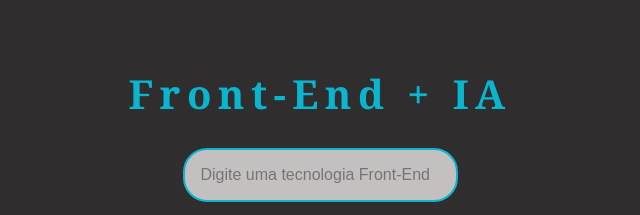
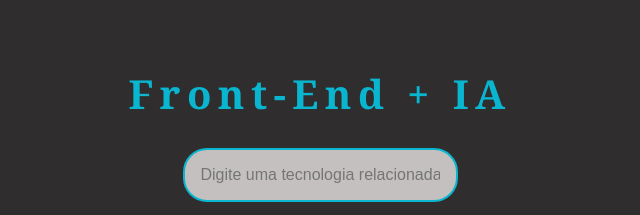
Before and after one commit to andre160295/Front-End-IA, a plain HTML site: page index.html in a window 1280 px wide. Shown: the top 215 px of the page, 320-960 px from the left. Drawn offline with Linux system fonts and the light colour scheme.

Commit message:
Update index.html

```diff
--- a/index.html
+++ b/index.html
@@ -13,7 +13,7 @@
     </header>
     <main>
         <section>
-            <input style="width: 275px;" type="text" placeholder="Digite uma tecnologia Front-End" id="campo-pesquisa">
+            <input style="width: 275px;" type="text" placeholder="Digite uma tecnologia relacionada" id="campo-pesquisa">
             <button onclick="pesquisar()">Pesquisar</button>
         </section>
         <section class="resultados-pesquisa" id="resultados-pesquisa">
```
